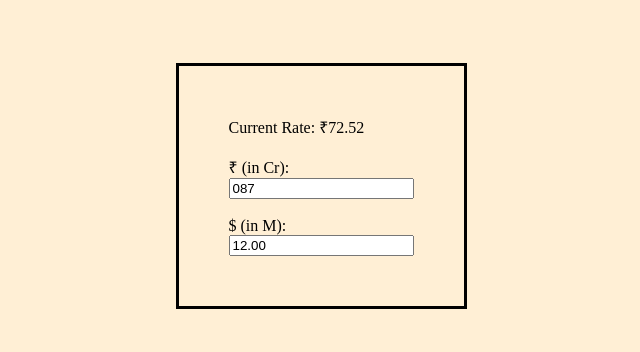
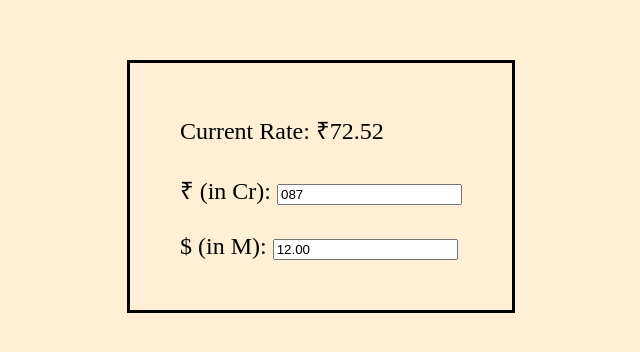
Before and after one commit to raftar2097/currency, a plain HTML site: page index.html in a window 1280 px wide. Shown: the part 214-566 px from the top of the page, without its empty margins (319-959 px from the left). Drawn offline with Linux system fonts and the light colour scheme.

Commit message:
made styling changes

```diff
--- a/index.html
+++ b/index.html
@@ -12,10 +12,10 @@
         <div class="rishab1">
             <div id="real">Current Rate: ₹72.52</div>
             <br>
-            <label><div>₹ (in Cr): </div><input id="input" type="number" value="087"></label>
+            <label>₹ (in Cr): <input id="input" type="number" value="087"></label>
             <br>
             <br>
-            <label><div>$ (in M): </div><input id="output" type="number" value="12.00"></label>
+            <label>$ (in M): <input id="output" type="number" value="12.00"></label>
         </div>
     </div>
 </body>
--- a/style.css
+++ b/style.css
@@ -6,7 +6,7 @@ body{
     align-items: center;
     justify-content: center;
     height: 100%;
-
+    font-size: 1.5em;
 }
 .rishab1{
     padding:50px;
```
